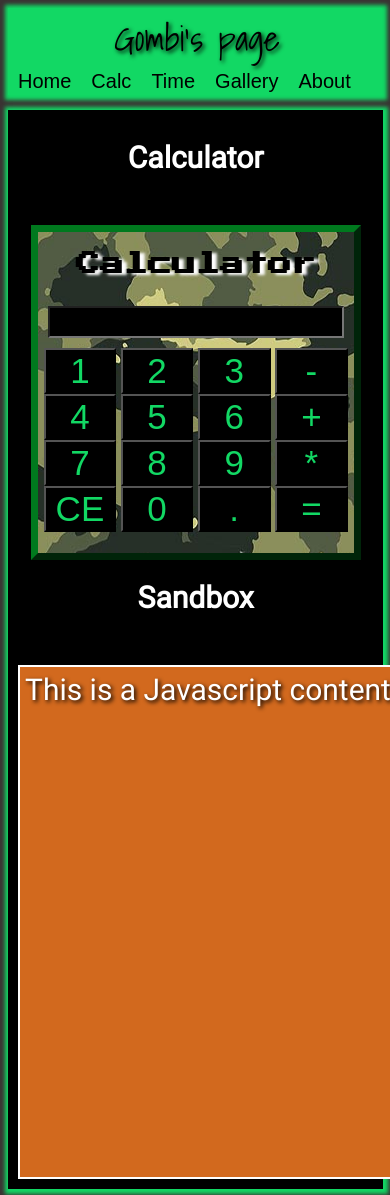
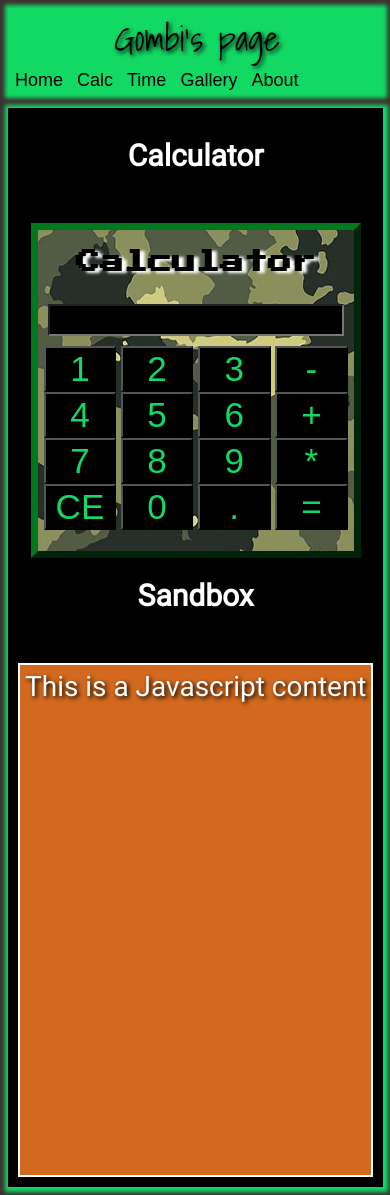
Before and after one commit to Gombi007/Gombi007.Github.io, a plain HTML site: page calc.html in a window 390 px wide. Drawn offline with Linux system fonts and the light colour scheme; a web font is replaced by a local one.

Commit message:
New font design. v01

```diff
--- a/style.css
+++ b/style.css
@@ -47,7 +47,7 @@ li a:hover { color:  rgb(18, 216, 100); background-color:rgb(58, 51, 51); border
 
 /*sandbox style*/
 #sandBox {width:max-content; height: 500px; background-color: chocolate;  margin-left: auto; margin-right: auto;
-    font-size: 30px; padding: 5px; text-shadow: 2px 2px 4px black; border: 2px solid white;}
+    font-size: 28px; padding: 5px; text-shadow: 2px 2px 4px black; border: 2px solid white;}
 
 /*Table*/
 .table {  text-align: left; padding: 10px;}
@@ -58,7 +58,7 @@ li a:hover { color:  rgb(18, 216, 100); background-color:rgb(58, 51, 51); border
 @media screen and (max-width: 730px) {
     .middle {width: 95%;}
      #menuLabel{width: 100%; text-align: center; font-size: 35px;}
-     li a{font-size: 20px;  padding: 2px 10px;}
+     li a{font-size: 18px;  padding: 2px 7px;}
      .galleryDIV img {width: 100%;}
      .formBox {width: 93%;}
      #calcBtn button {font-size: 35px;}
```
Also changed, not shown: calc.html (+1 -0 lines).
